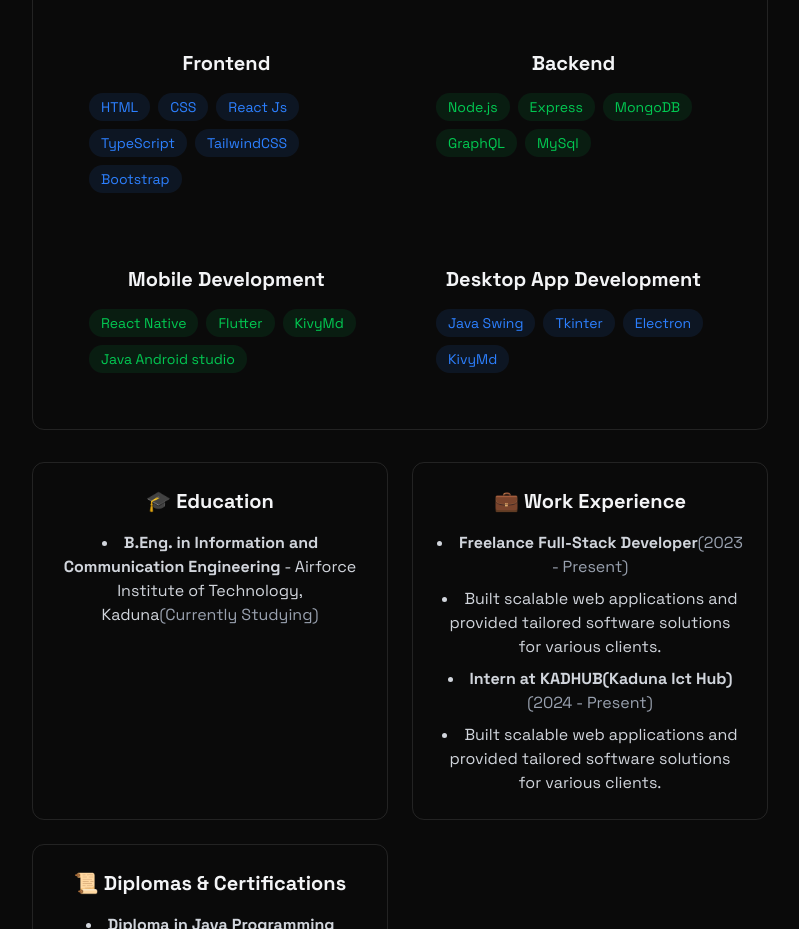
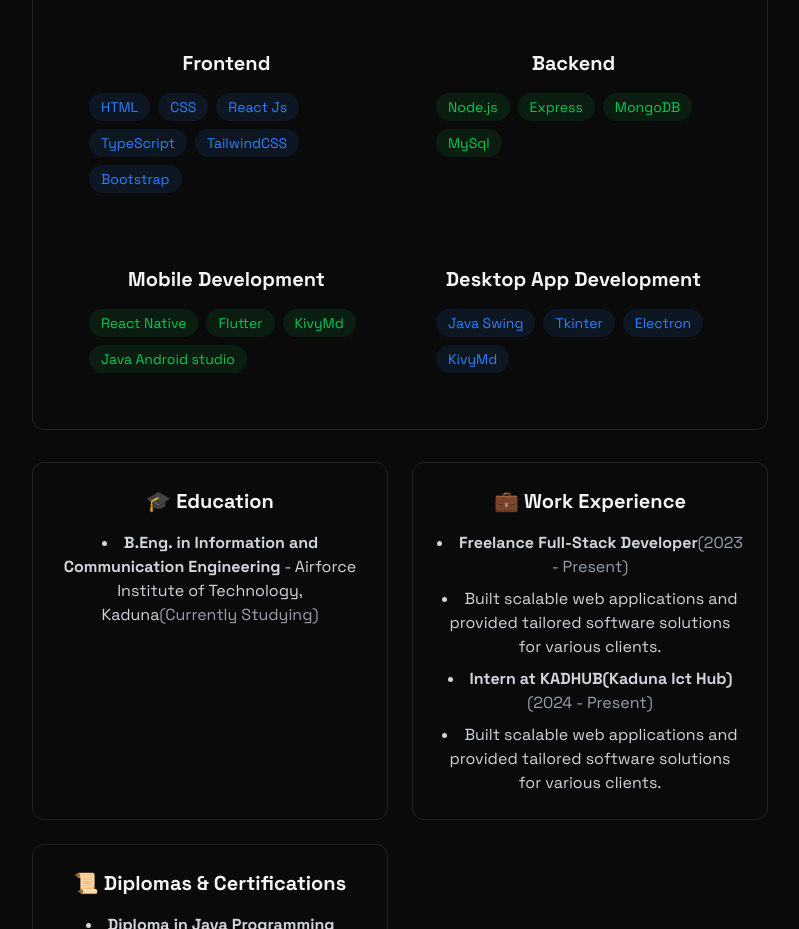
Before and after one commit to Blackscorche/Portfolio, a React (Vite) app: page / in a window 1280 px wide. Shown: the part 820-1749 px from the top of the page, without its empty margins (240-1039 px from the left). Built offline with nearby package versions, Linux system fonts and the light colour scheme.

Commit message:
Update About.jsx

```diff
--- a/src/components/sections/About.jsx
+++ b/src/components/sections/About.jsx
@@ -29,7 +29,6 @@ function About() {
         "Node.js",
         "Express",
         "MongoDB",
-        "GraphQL",
         "MySql"
 
     ];
```
